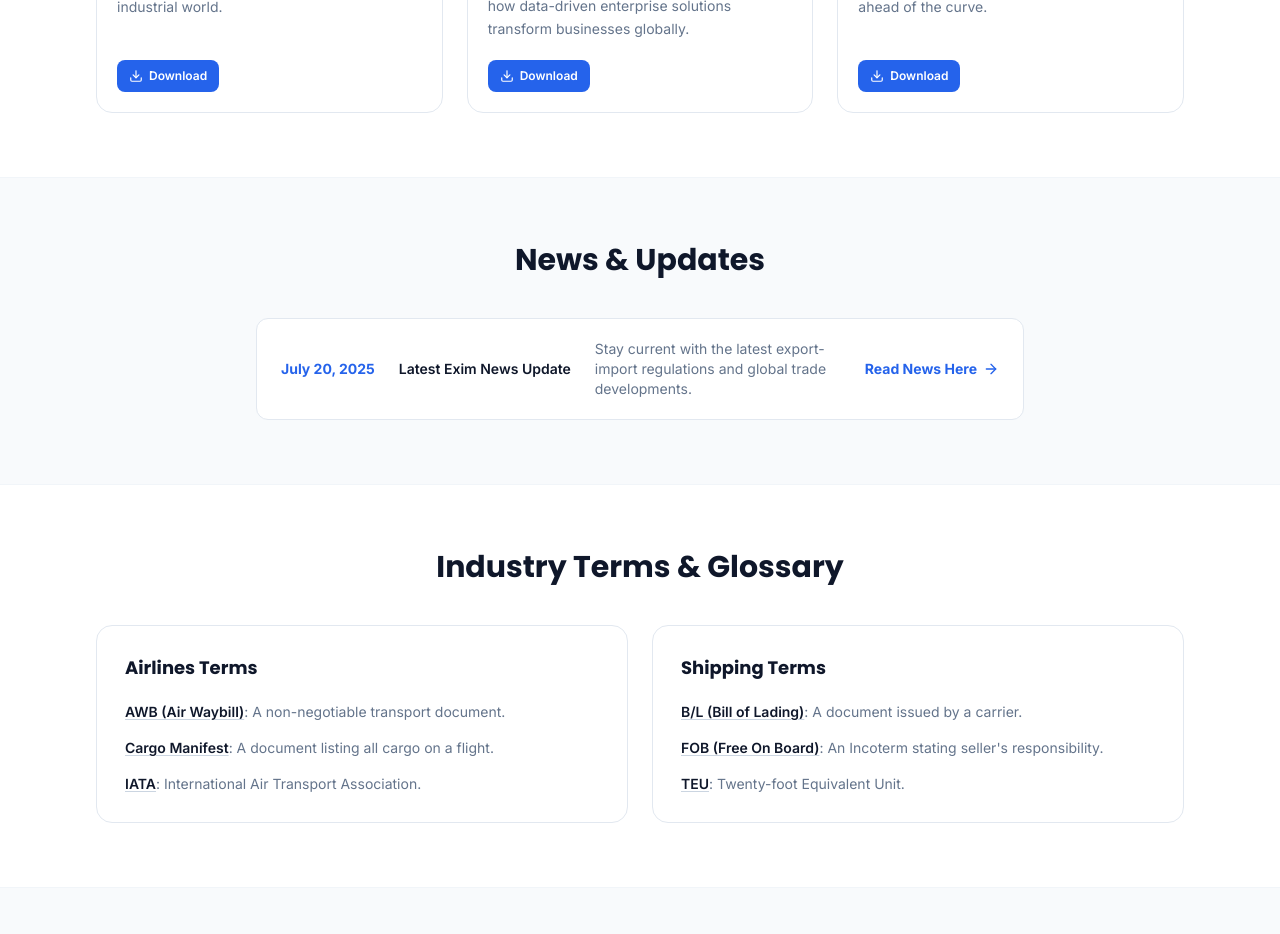
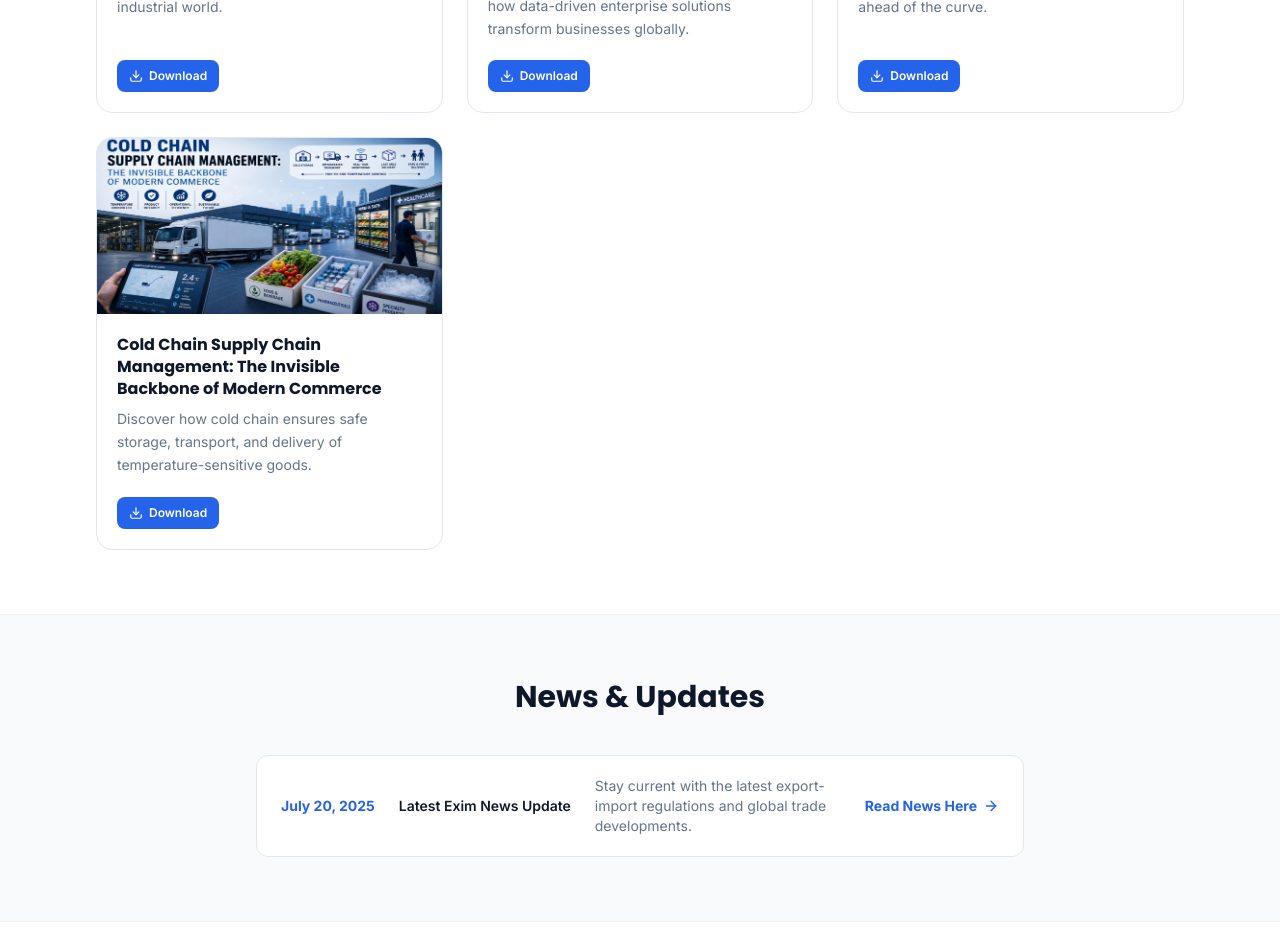
Before and after one commit to Abhishek6122008/indus-website, a Next.js app: page /knowledge-center in a window 1280 px wide. Shown: the part 1160-2094 px from the top of the page. Built offline with nearby package versions, Linux system fonts and the light colour scheme; no server answers.

Commit message:
feat: Add the Cold Chain SCM blog post

```diff
--- a/src/components/sections/knowledge-center/KnowledgeCenterClient.jsx
+++ b/src/components/sections/knowledge-center/KnowledgeCenterClient.jsx
@@ -21,6 +21,12 @@ const BLOGS = [
     image: '/images/blog/future-proofing.png',
     file: '/files/future-proofing.pdf',
   },
+  {
+    title: 'Cold Chain Supply Chain Management: The Invisible Backbone of Modern Commerce',
+    desc: 'Discover how cold chain ensures safe storage, transport, and delivery of temperature-sensitive goods.',
+    image: '/images/blog/cold-chain-scm.png',
+    file: '/files/cold-chain-scm.pdf',
+  }
 ]
 
 const NEWS = [
```
Also changed, not shown: public/images/blog/cold-chain-scm.png (added), 1 other file (tests, documents, lock files or other folders).
